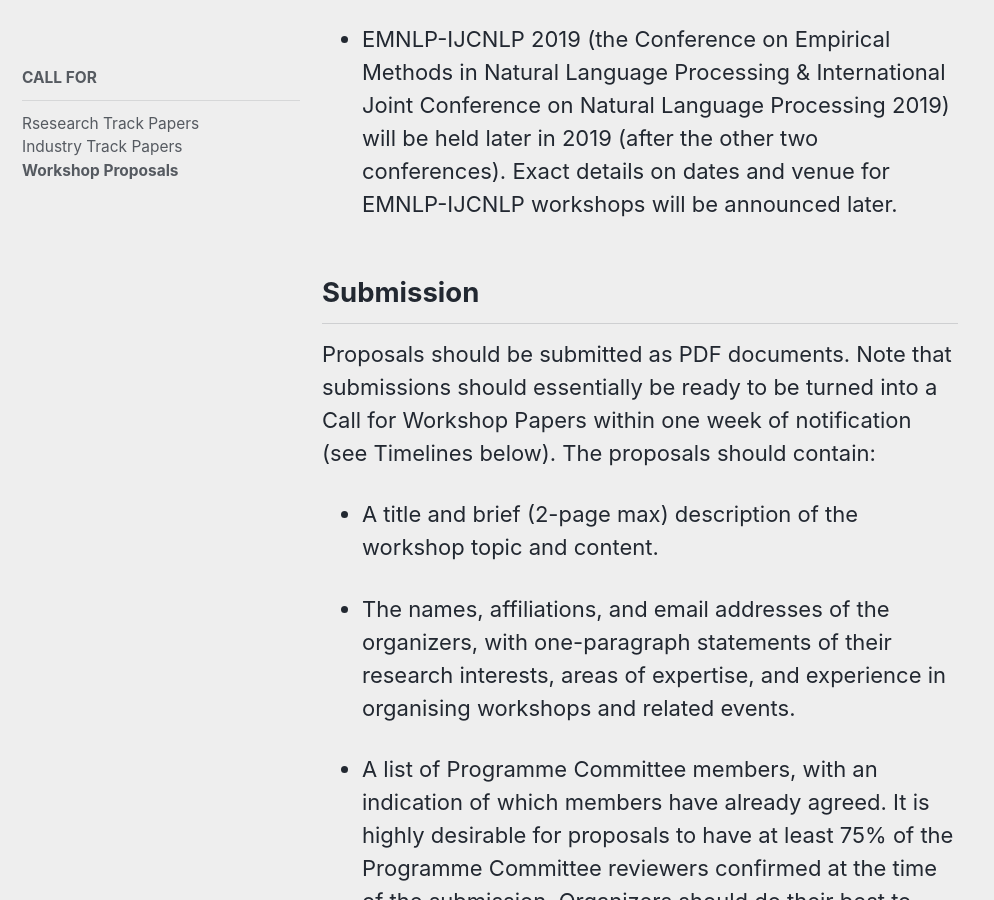
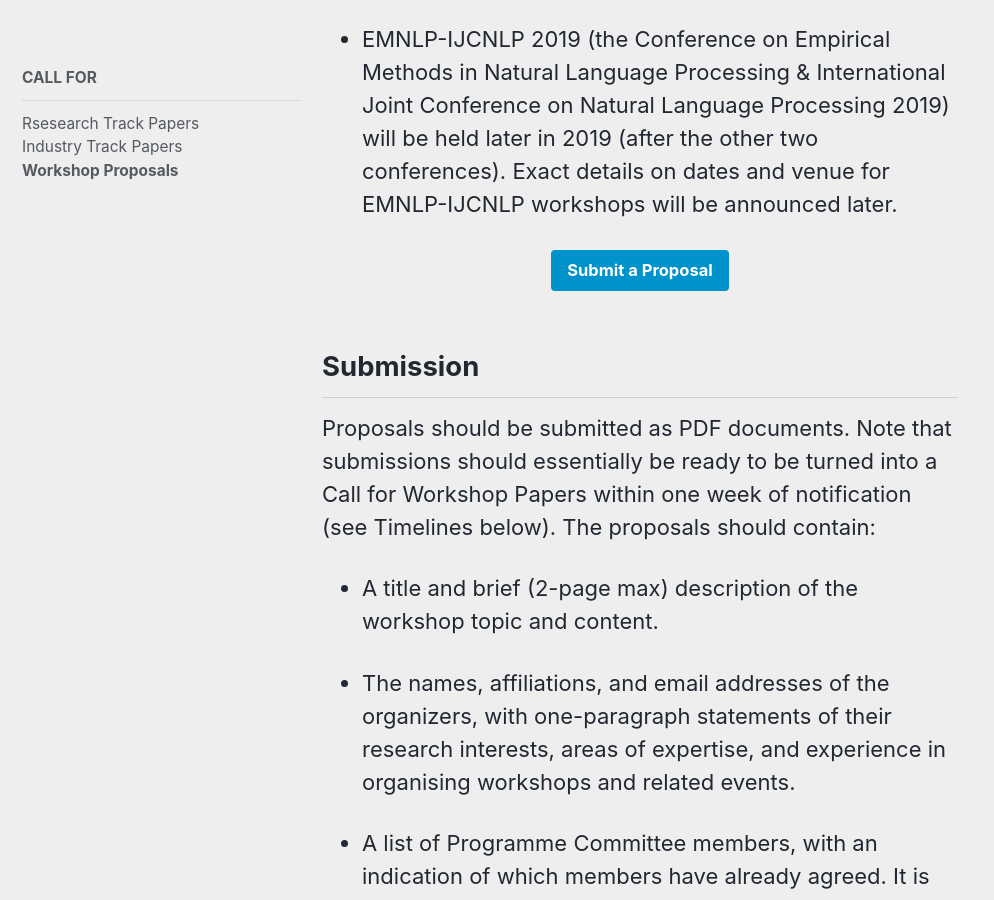
Before and after one commit to naacl-org/naacl-2021-website, a Jekyll site: the page built from _pages/calls/workshops.md, in a window 1280 px wide and 900 px high, scrolled down 1069 px. Shown: the whole window, without its empty margins (0-994 px from the left). Built offline with Jekyll 4.4.1, drawn with Linux system fonts in a browser that asks for light colours; nearby versions of some CDN libraries.

Commit message:
Add submit button to CFP for workshop proposals.

```diff
--- a/_pages/calls/workshops.md
+++ b/_pages/calls/workshops.md
@@ -20,6 +20,11 @@
 - [NAACL HLT 2019](http://naacl2019.org): The 17th Annual Conference of the North American Chapter of the Association for Computational Linguistics: Human Language Technologies will be held in Minneapolis, Minnesota, USA, June 2&ndash;June 7, 2019 with workshops to be held on June 6&ndash;7, 2019: http://naacl2019.org/
 
 - EMNLP-IJCNLP 2019 (the Conference on Empirical Methods in Natural Language Processing &  International Joint Conference on Natural Language Processing 2019) will be held later in 2019 (after the other two conferences). Exact details on dates and venue for EMNLP-IJCNLP workshops will be announced later.
+
+<div class="text-center">
+<a href="https://www.softconf.com/i/acl-workshops2019" target="_blank" class="btn btn--primary">Submit a Proposal</a>
+</div>
+
 
 ## Submission
 Proposals should be submitted as PDF documents. Note that submissions should essentially be ready to be turned into a Call for Workshop Papers within one week of notification (see Timelines below).
```
